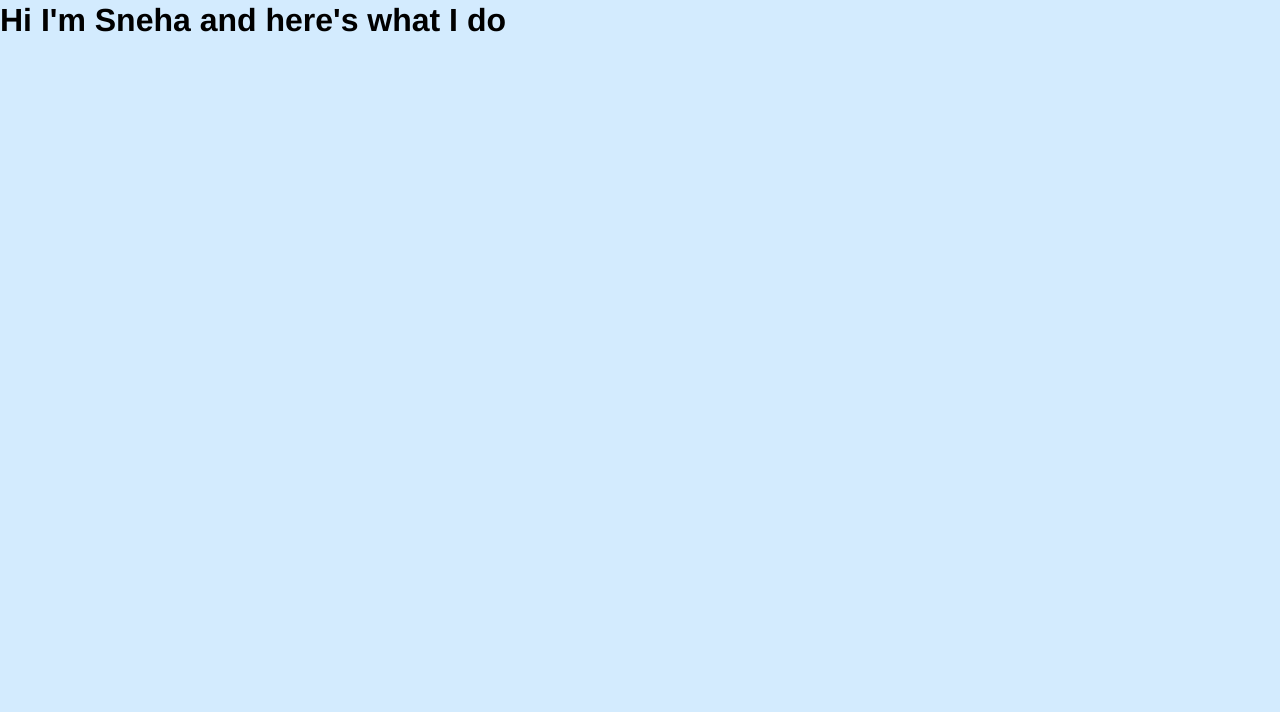
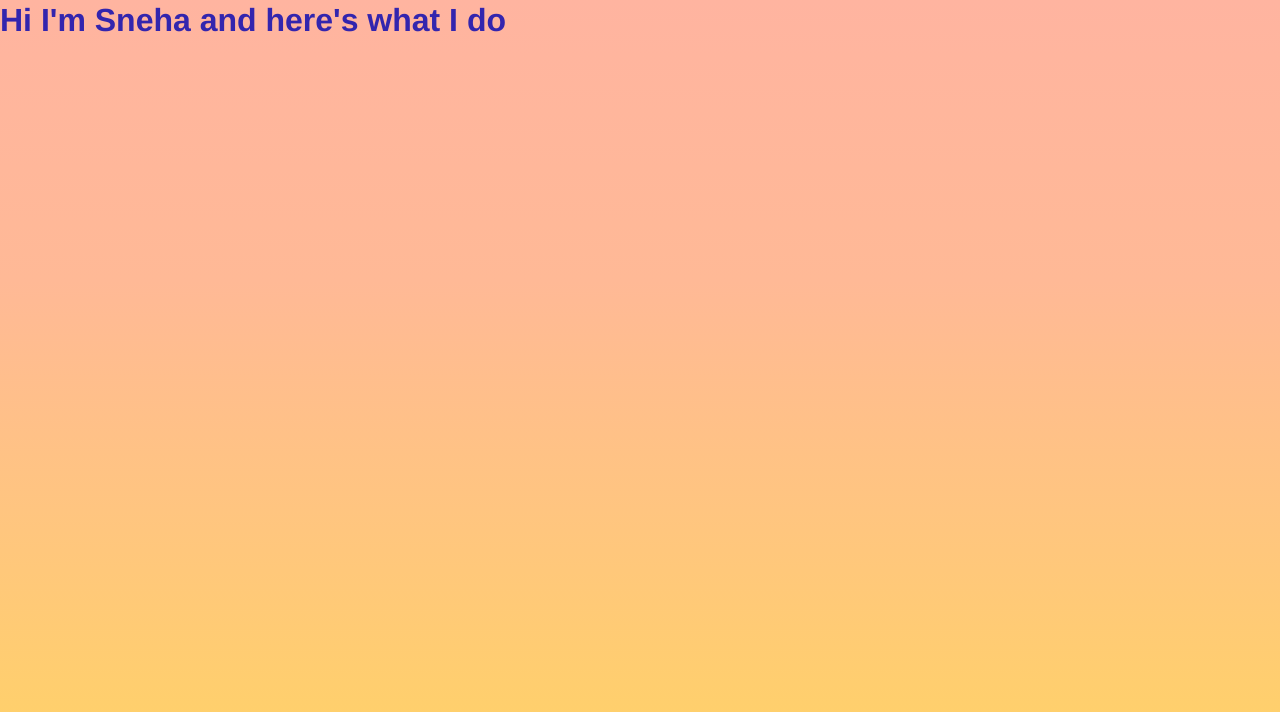
Before and after one commit to ravsneha/portfolio, a plain HTML site: page index.html in a window 1280 px wide. Drawn offline with Linux system fonts and the light colour scheme.

Commit message:
more tests and adding colors

```diff
--- a/css/style.css
+++ b/css/style.css
@@ -18,10 +18,12 @@
 body {
   font-family: 'Helvetica', sans-serif;
   line-height: 1.5;
-  background: var(--light-color);
+  background: linear-gradient(180deg, rgba(255,180,160,1) 0%, rgba(255,185,150,1) 35%, rgba(255,212,100,1) 100%);
+  height:100vh; /*TEMPORARY*/
 }
 
 h1, h2, h3, h4, h5, h6 {
   margin-bottom: .55rem;
   line-height: 1.3;
+  color:var(--dark-color);
 }
```
